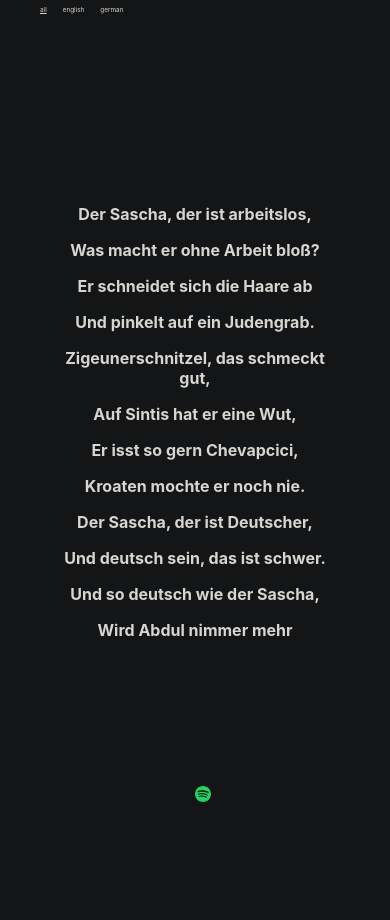
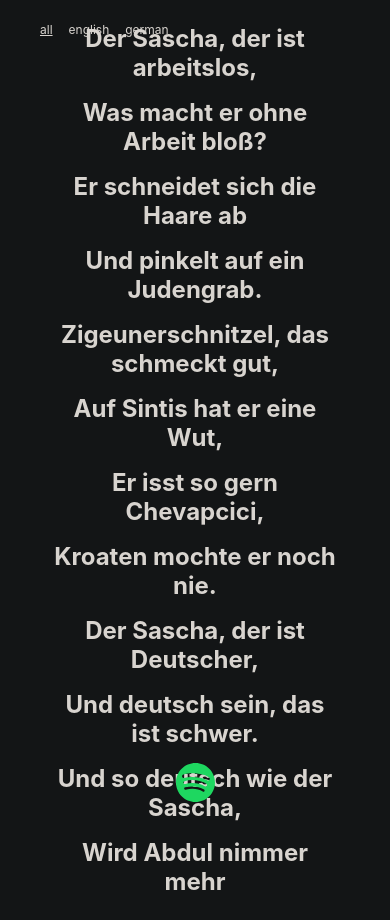
Before and after one commit to AdriDevelopsThings/random-song-quotes, a React (Create React App) app: page / in a window 390 px wide. Before the commit the page ends 844 px from the top, so only its background shows below. Built offline with nearby package versions, Linux system fonts and the light colour scheme.

Commit message:
responsive

```diff
--- a/src/App.tsx
+++ b/src/App.tsx
@@ -21,11 +21,15 @@ const Quote = styled.h1`
   margin: 0.5rem;
   font-size: 2.5em;
 `
+const SpotifyLink = styled.a`
+  justify-content: center;
+  display: flex;
+`
 
 const SpotifyIcon = styled.img`
   position: absolute;
   bottom: 5%;
-  width: 4%;
+  width: 10vw;
 `
 
 const LanguageSelector = styled.div`
@@ -44,6 +48,7 @@ const Languages = styled.ul`
 `
 
 const Language = styled.li`
+  font-size: 1.25em;
   list-style-type: none;
   padding: 0;
   padding-right: 1rem;
@@ -84,12 +89,12 @@ function App() {
           { languages.map((lang, index) => <Language style={language === lang.code ? { textDecoration: 'underline' } : {}} key={index} onClick={() => {
             setLanguge(lang.code)
             sessionStorage.setItem('language', lang.code)
-            }}>{lang.name}</Language>)}
+            }}><p>{lang.name}</p></Language>)}
         </Languages>
       </LanguageSelector>
       <AppStyle className='app'>
         { quote.quote.split('\n').map((quoteStr, index) => <Quote key={index}>{ quoteStr }</Quote>)}
-        <a href={`https://open.spotify.com/track/${quote.trackId}`} target='_blank' rel='noreferrer'><SpotifyIcon src={spotifyIcon} alt='spotify icon'/></a>
+        <SpotifyLink href={`https://open.spotify.com/track/${quote.trackId}`} target='_blank' rel='noreferrer'><SpotifyIcon src={spotifyIcon} alt='spotify icon'/></SpotifyLink>
       </AppStyle>
     </>
   );
--- a/src/index.css
+++ b/src/index.css
@@ -26,12 +26,12 @@ a {
 
 @media (max-width: 1000px) {
   body {
-    font-size: 60%;
+    font-size: 80%;
   }
 }
 
 @media (max-width: 700px) {
   body {
-    font-size: 40%;
+    font-size: 60%;
   }
 }
```
